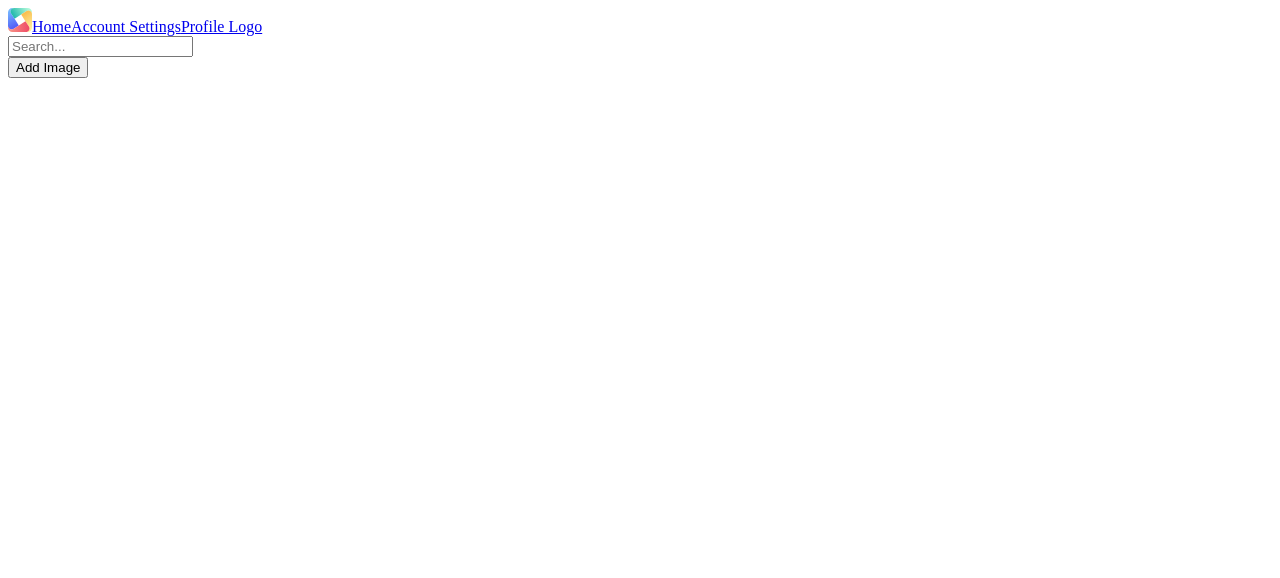
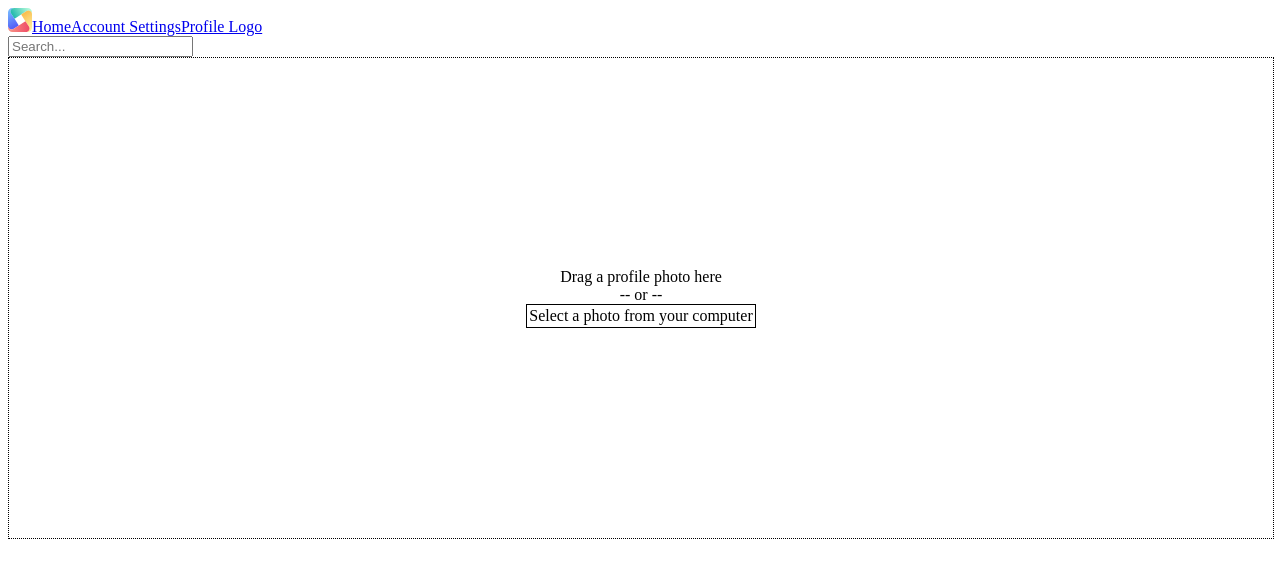
Before and after one commit to zpc888/nextjs-persistent-layout-patterns, a Next.js app: page /profiles/logo-uploading in a window 1280 px wide. Shown: the top 578 px of the page. Built offline with nearby package versions, Linux system fonts and the light colour scheme.

Commit message:
Add file drag-n-drop for upload

```diff
--- a/package.json
+++ b/package.json
@@ -3,6 +3,7 @@
   "version": "0.1.0",
   "private": true,
   "scripts": {
+    "debug": "NODE_OPTIONS='--inspect' next dev",
     "dev": "next dev",
     "build": "next build",
     "start": "next start"
@@ -11,6 +12,7 @@
     "next": "10.2.0",
     "react": "17.0.2",
     "react-dom": "17.0.2",
+    "react-dropzone": "^11.3.2",
     "react-image-crop": "^8.6.9"
   },
   "devDependencies": {
--- a/pages/profiles/logo-uploading.js
+++ b/pages/profiles/logo-uploading.js
@@ -1,9 +1,10 @@
 import { useRef, useState, useEffect } from 'react'
+import { useDropzone } from 'react-dropzone'
 import ReactCrop from 'react-image-crop'
 import 'react-image-crop/dist/ReactCrop.css'
 
 export default function LogoUploading() {
-    const fileInputRef = useRef()  // HTMLInputElement
+    // const fileInputRef = useRef()  // HTMLInputElement
     const croppedImgRef = useRef()  // HTMLInputElement
     const [rotateAngle, setRotateAngle] = useState(0)
     const [image, setImage] = useState()   // File
@@ -13,6 +14,15 @@ export default function LogoUploading() {
     const [preview, setPreview] = useState()   // string
     // const [crop, setCrop] = useState({aspect: 16 / 9})   // string
     const [crop, setCrop] = useState({unit: 'px', x: 120, y : 200, width: 200, height: 200})   // string
+    const {getRootProps, getInputProps} = useDropzone({
+       accept: 'image/*',
+       maxFiles: 1,
+       onDrop: acceptedFiles => {
+           if (acceptedFiles.length == 1 && acceptedFiles[0] && acceptedFiles[0].type.startsWith("image")) {
+                setImage(acceptedFiles[0])
+           }
+       }
+    });
 
     useEffect(() => {
         if (image) {
@@ -24,9 +34,9 @@ export default function LogoUploading() {
         } else {
             setPreview(null)
         }
-        if (rotateAngle) {
+        if (imageRef) {
             console.log(`rotate ${rotateAngle} degrees`)
-            console.log(`rotate on ${imageRef}`)
+            // console.log(`rotate on ${imageRef}`)
             imageRef.style.transform = `rotate(${rotateAngle}deg)`
         }
     }, [image, rotateAngle])
@@ -64,7 +74,7 @@ export default function LogoUploading() {
             // create new Image source to continue
             finalImgR = new Image();
             finalImgR.src = rotatedImg;
-            canvas = document.createElement('canvas');
+            // canvas = document.createElement('canvas');
         }
 
         const scaleX = finalImgR.naturalWidth / finalImgR.width;
@@ -87,20 +97,6 @@ export default function LogoUploading() {
 
         const base64Img = canvas.toDataURL('image/jpeg');
         return base64Img;
-        // return new Promise((resolve, reject) => {
-        //   canvas.toBlob(blob => {
-        //     if (!blob) {
-        //       //reject(new Error('Canvas is empty'));
-        //       console.error('Canvas is empty');
-        //       return;
-        //     }
-        //     blob.name = fileName;
-        //     // window.URL.revokeObjectURL(fileUrl);
-        //     // setFileUrl(window.URL.createObjectURL(blob));
-        //     // resolve(fileUrl);
-        //     resolve(blob);
-        //   }, 'image/jpeg');
-        // });
       }
 
     function sumbitCroppedImage(event) {
@@ -115,7 +111,6 @@ export default function LogoUploading() {
 
     return (
         <div className="mt-8 max-w-3xl mx-auto px-8">
-            <form>
                 { preview
                 ?   ( <ReactCrop src={preview} crop={crop}
                     ruleOfThirds
@@ -124,16 +119,16 @@ export default function LogoUploading() {
                     onChange={(newCrop, percentCrop) => setCrop(newCrop) }
                 />
                 )
-                // ? (<img src={preview} style={{objectFit: 'cover'}} onClick={ () => {
-                //     setImage(null)
-                //     fileInputRef.current.value = null
-                // } } />)
-                : (<button
-                    className="focus:outline-none text-sm py-2.5 px-5 rounded-md bg-blue-500 hover:bg-blue-600 hover:shadow-lg"
-                    onClick={ (event) => {
-                    event.preventDefault();
-                    fileInputRef.current.click();
-                    } }>Add Image</button>)
+                : (
+                    <section className='drop-container'>
+                        <div {...getRootProps({classname: 'dropzone'})} style={{display: 'flex', 'flex-direction': 'column', width: '100%', 'justify-content': 'center', 'align-items': 'center', height: '480px', border: 'dotted 1px'}}>
+                            <input {...getInputProps()} />
+                            <div style={{className:'my-6'}}>Drag a profile photo here</div>
+                            <div style={{className:'my-6'}}>-- or --</div>
+                            <div style={{className: 'my-6', border: 'solid 1px', padding: '2px'}}>Select a photo from your computer</div>
+                        </div>
+                    </section>
+                    )
                 }
                 {preview && imageRef && (<>
                 <button onClick={ (event) => {
@@ -148,21 +143,6 @@ export default function LogoUploading() {
                     <button onClick={ (event) => sumbitCroppedImage(event)}>Submit</button>
                     </>
                   )}
-                <input
-                    type="file"
-                    style={{ display: "none" }}
-                    ref={fileInputRef}
-                    accept="image/*"
-                    onChange={ (event) => {
-                        const file = event.target.files[0]
-                        if (file && file.type.startsWith("image")) {
-                            setImage(file)
-                        } else {
-                            setImage(null)
-                        }
-                    }}
-                />
-            </form>
         </div>
     )
 }
```
Also changed, not shown: 2 other files (tests, documents, lock files or other folders). Lines whose indentation alone changed are shown as unchanged.
